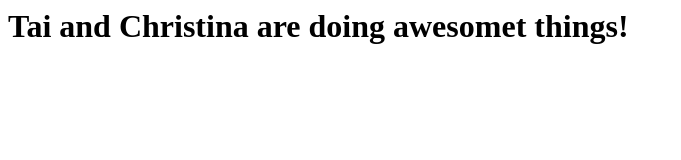
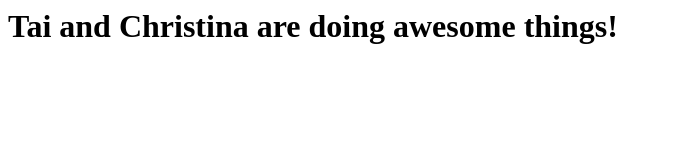
Before and after one commit to JavaGT/whakatipumanakai.co.nz, a plain HTML site: page docs/index.html in a window 1280 px wide. Shown: the whole page, without its empty margins (0-681 px from the left). Drawn offline with Linux system fonts and the light colour scheme.

Commit message:
new-site!

```diff
--- a/docs/index.html
+++ b/docs/index.html
@@ -1 +1 @@
-<h1>Tai and Christina are doing awesomet things!</h1>
+<h1>Tai and Christina are doing awesome things!</h1>
```
